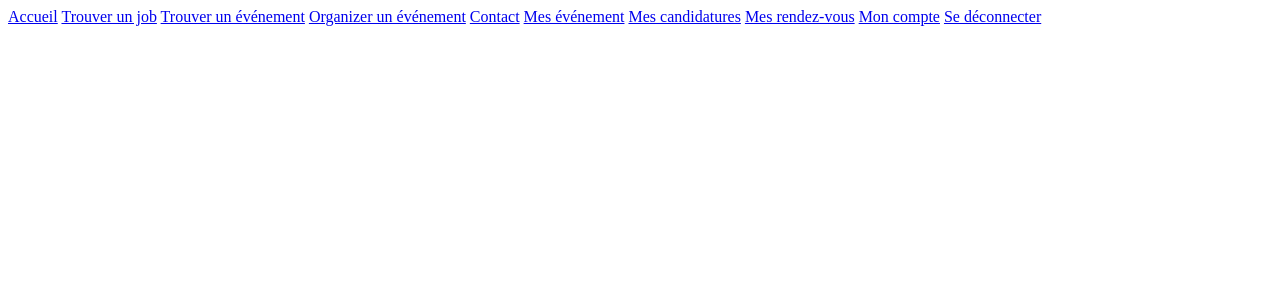
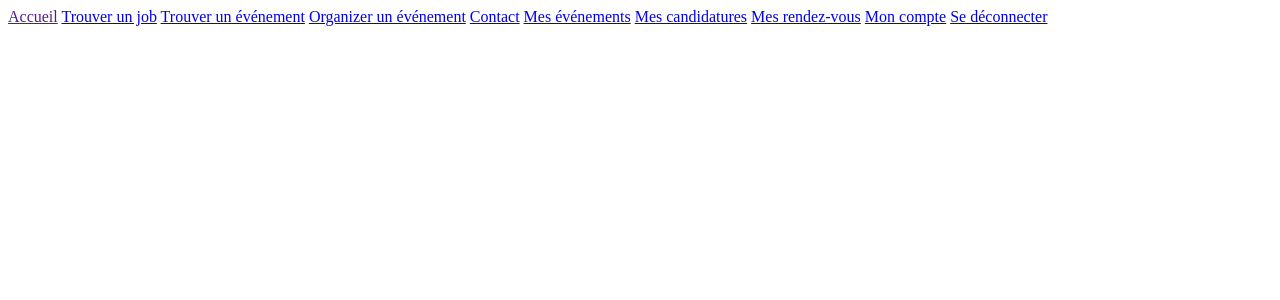
Before and after one commit to anais015/ProjetLprs7, a PHP site: template src/view/etudiant/accueil.php in a window 1280 px wide. Shown: the top 300 px of the page. Run offline with PHP 8.4, Linux system fonts and the light colour scheme; the template is opened without the code that fills it, so the values that code supplies are empty.

Commit message:
modification des liens dans navbar

```diff
--- a/src/view/etudiant/accueil.php
+++ b/src/view/etudiant/accueil.php
@@ -11,13 +11,13 @@
 <body>
 <nav>
     <div class="bottom-row">
-        <a href="../../index.php">Accueil</a>
+        <a href="">Accueil</a>
         <a href="trouverJob.php">Trouver un job</a>
         <a href="trouverEvenement.php">Trouver un événement</a>
         <a href="organizerEvenement.php">Organizer un événement</a>
         <a href="#">Contact</a>
 
-        <a href="listeEvenement.php">Mes événement</a>
+        <a href="listeEvenement.php">Mes événements</a>
         <a href="candidature.php">Mes candidatures</a>
         <a href="rdv.php">Mes rendez-vous</a>
         <a href="monCompte.php">Mon compte</a>
```
